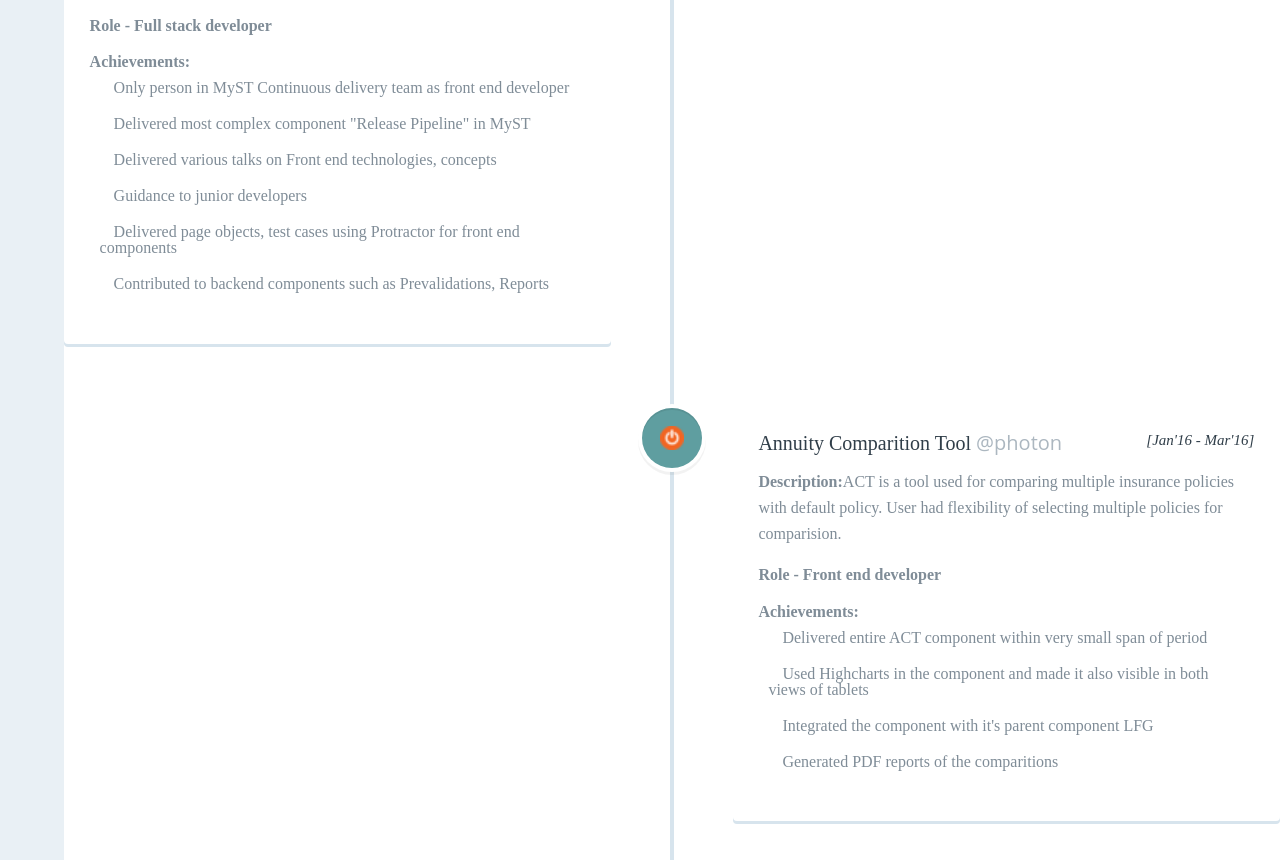
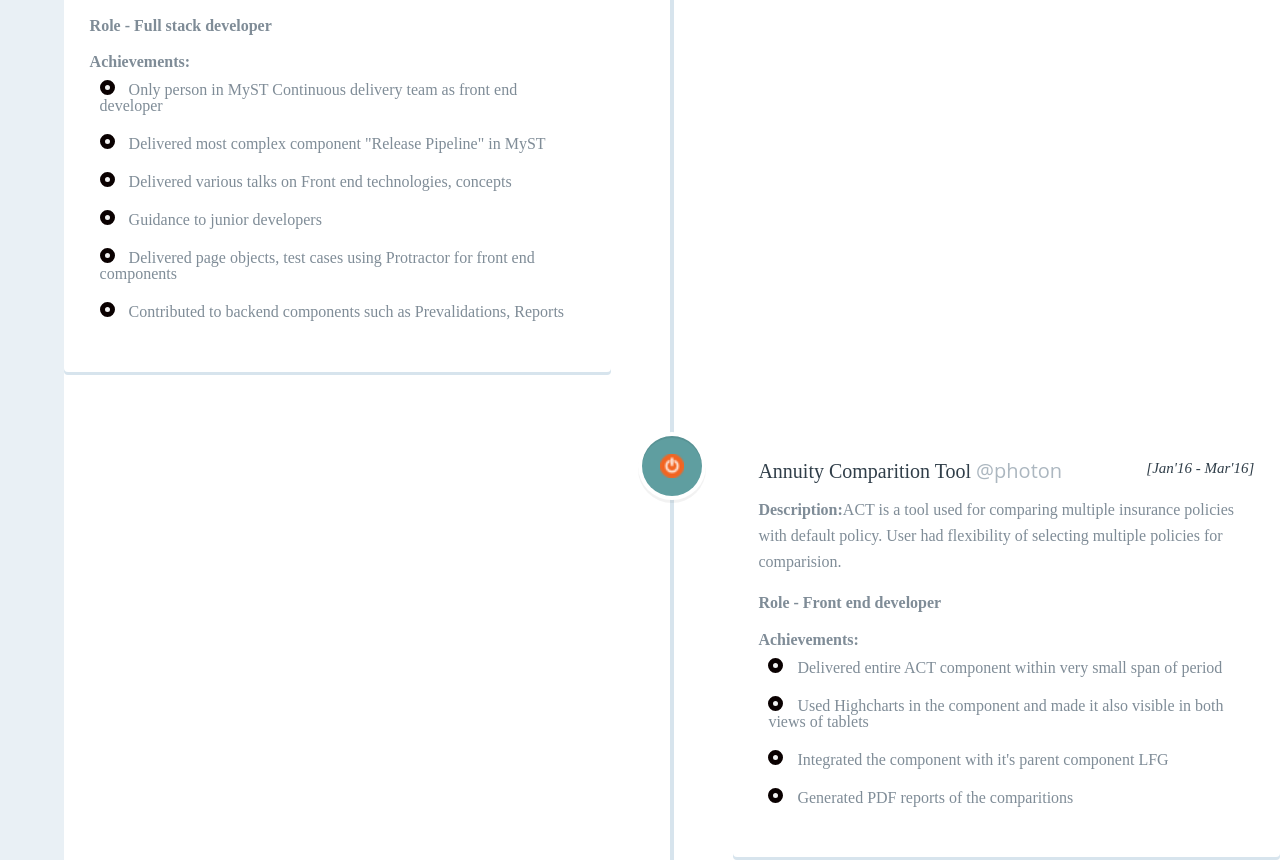
Before and after one commit to malothnaresh/malothnaresh.github.io, a plain HTML site: page index.html in a window 1280 px wide. Shown: the part 1749-2609 px from the top of the page. Drawn offline with Linux system fonts and the light colour scheme.

Commit message:
Changes with achievement points

```diff
--- a/styles/app.css
+++ b/styles/app.css
@@ -156,6 +156,14 @@ a:hover{
   padding: 25px;
 }
 
+.achievements-point {
+  width: 15px;
+  height: 15px;
+  border: solid #0a0101 5px;
+  border-radius: 50%;
+  background: #f2f2f2;
+}
+
 .sub-title {
   font-size: 30px;
 }
@@ -223,7 +231,7 @@ a:hover{
 
 .introduction {
   line-height: 30px;
-  color: black;
+  color: #111;
   font-style: italic;
 }
 
```
